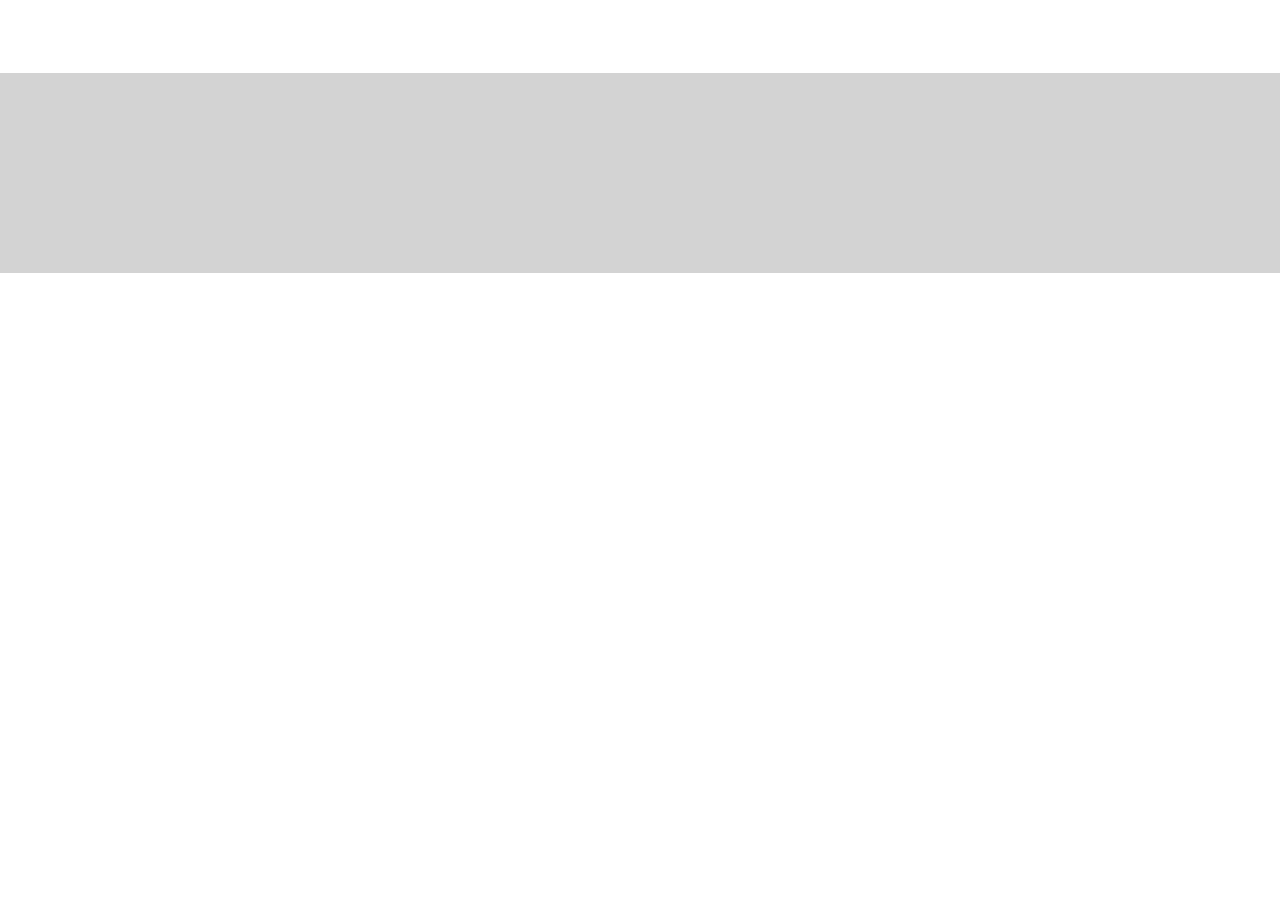
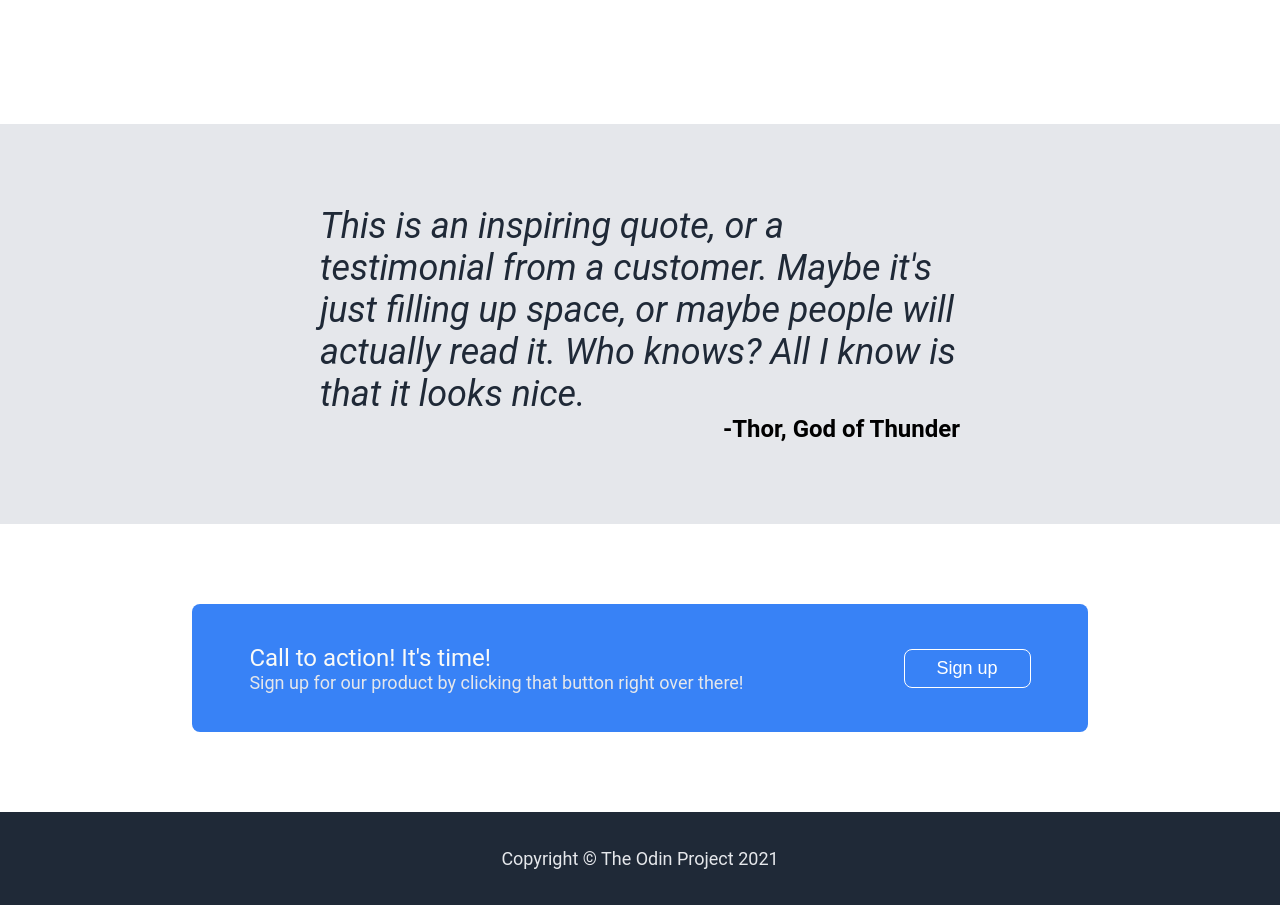
Before and after one commit to wookr/odin-landing-page, a plain HTML site: page index.html in a window 1280 px wide. Shown: the part 860-1765 px from the top of the page. Before the commit the page ends 1133 px from the top, so only its background shows below. Drawn offline with Linux system fonts and the light colour scheme.

Commit message:
Complete

```diff
--- a/index.html
+++ b/index.html
@@ -37,39 +37,45 @@
 
     <div class="body">
         <div class="body__title">Some random information.</div>
-        <div class="container">
+        <div class="content-container">
             <div class="content">
                 <div class="content__image"></div>
                 <div class="content__text">This is some subtext under an illustration or image.</div>
             </div>
-
             <div class="content">
                 <div class="content__image"></div>
                 <div class="content__text">This is some subtext under an illustration or image.</div>
             </div>
-
             <div class="content">
                 <div class="content__image"></div>
                 <div class="content__text">This is some subtext under an illustration or image.</div>
             </div>
-
             <div class="content">
                 <div class="content__image"></div>
                 <div class="content__text">This is some subtext under an illustration or image.</div>
             </div>
         </div>
 
-        <div class="insert">
-
+        <div class="section--alt">
+            <div class="section__text__main">
+                This is an inspiring quote, or a testimonial from a customer. Maybe it's just filling up space, or maybe people will actually read it. Who knows? All I know is that it looks nice.
+            </div>
+            <div class="section__text__sub">
+                -Thor, God of Thunder
+            </div>
         </div>
 
-        <div class="content">
-
+        <div class="banner">
+            <div class="banner__text">
+                <div class="banner__main">Call to action! It's time!</div>
+                <div class="banner__sub">Sign up for our product by clicking that button right over there!</div>
+            </div>
+            <button class="banner__sign-up">Sign up</button>
         </div>
     </div>
 
     <div class="footer">
-
+        Copyright © The Odin Project 2021
     </div>
 
 </body>
--- a/style.css
+++ b/style.css
@@ -7,12 +7,10 @@ button.sign-up {
     cursor: pointer;
     padding: 8px 32px;
     border-radius: 8px;
-    background-color: royalblue;
-    border: 1px solid royalblue;
+    background-color: #3882F6;
+    border: 1px solid #3882F6;
     color: white;
     font-size: 18px;
-
-    align-self: flex-start;
 }
 
 .hero, .footer {
@@ -20,7 +18,7 @@ button.sign-up {
 }
 
 .hero {
-    padding: 0 200px;
+    padding: 0 15%;
 }
 
 .hero__text__main {
@@ -29,7 +27,7 @@ button.sign-up {
     font-weight: 900;
 }
 
-.hero__text__sub, .links a {
+.hero__text__sub, .links a, .footer {
     font-size: 18px;
     color: #E5E7EB;
 }
@@ -55,6 +53,11 @@ button.sign-up {
     align-items: center;
 }
 
+.footer {
+    padding: 2em;
+    text-align: center;
+}
+
 
 .links {
     list-style-type: none;
@@ -74,6 +77,8 @@ button.sign-up {
     flex-direction: column;
     flex: 1;
     gap: 8px;
+
+    align-items: start;
 }
 
 .image-placeholder {
@@ -83,16 +88,20 @@ button.sign-up {
     flex: 1;
 }
 
-.container {
-    margin-bottom: 5em;
+
+.body__title {
+    margin: 1em;
+    text-align: center;
+    font-size: 36px;
+    color: #1F2937;
+    font-weight: 900;
+}
+
+.content-container {
+    margin-bottom: 8em;
     display: flex;
     justify-content: center;
     gap: 5%;
-}
-
-.insert {
-    background-color: lightgray;
-    height: 200px;
 }
 
 .content {
@@ -108,19 +117,70 @@ button.sign-up {
     width: 200px;
     height: 200px;
     border-radius: 20px;
-    border: 4px solid royalblue;
+    border: 4px solid #3882F6;
 }
 
-.body__title {
-    margin: 1em;
-    text-align: center;
-    font-size: 36px;
-    color: #1F2937;
-    font-weight: 900;
-}
 
 .content__text {
     font-size: 18px;
     color: gray;
     text-align: justify;
+    text-align-last: center;
 }
+
+.section--alt {
+    background-color: #E5E7EB;
+    height: 400px;
+    padding: 0 20em;
+
+    display: flex;
+    flex-direction: column;
+    justify-content: center;
+}
+
+.section__text__main {
+    font-size: 36px;
+    font-style: italic;
+    color: #1F2937;
+}
+
+.section__text__sub {
+    font-size: 24px;
+    font-weight: bold;
+    text-align: right;
+}
+
+
+.banner {
+    margin: 5em auto;
+
+    background-color: #3882F6;
+    width: 70%;
+    height: 8em;
+    border-radius: 8px;
+
+    display: flex;
+    justify-content: center;
+    align-items: center;
+    gap: 10em;
+}
+
+.banner__main {
+    color: #F9FAF8;
+    font-size: 24px;
+}
+
+.banner__sub {
+    color: #E5E7EB;
+    font-size: 18px;
+}
+
+button.banner__sign-up {
+    cursor: pointer;
+    padding: 8px 32px;
+    border-radius: 8px;
+    background-color: #3882F6;
+    border: 1px solid white;
+    color: white;
+    font-size: 18px;
+}
```
